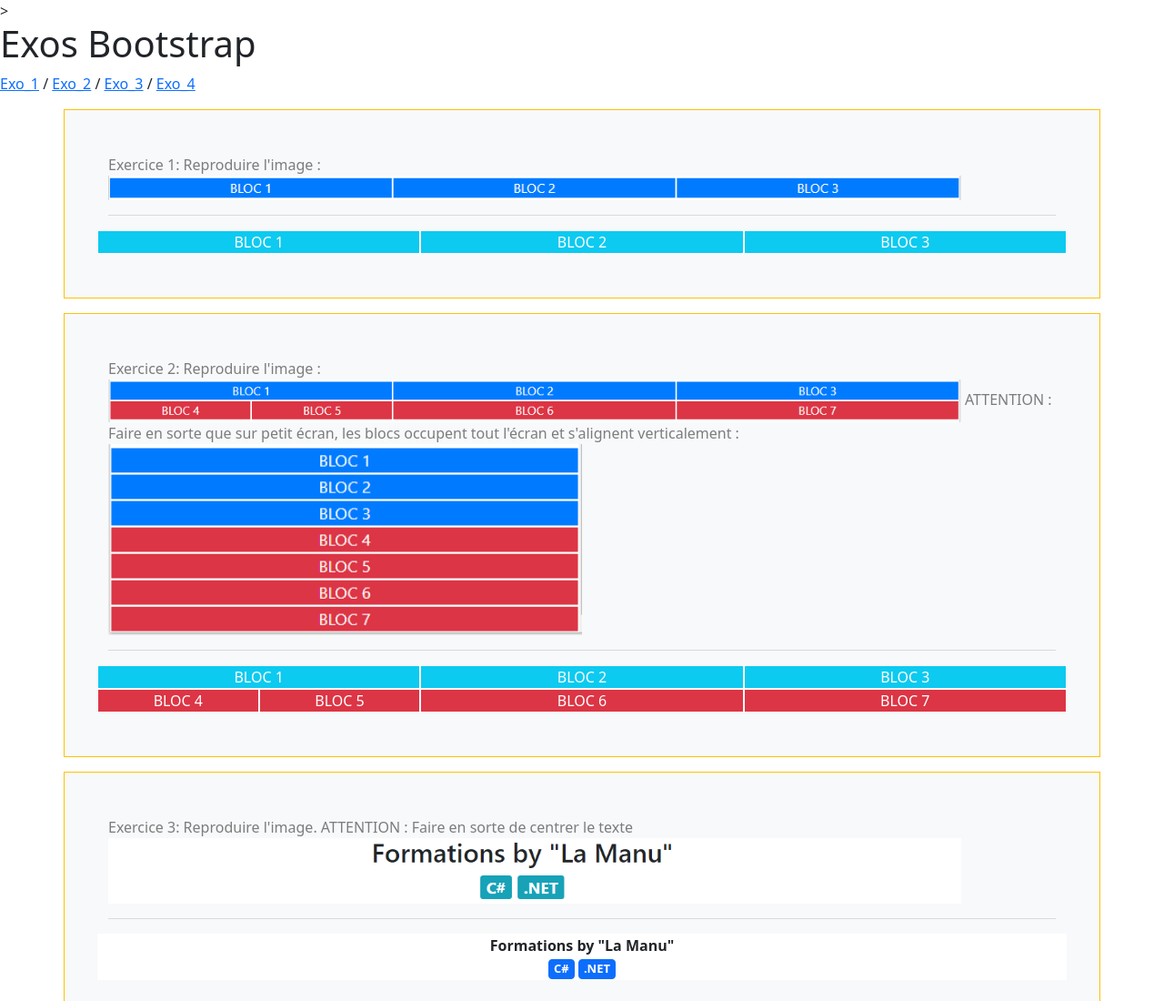
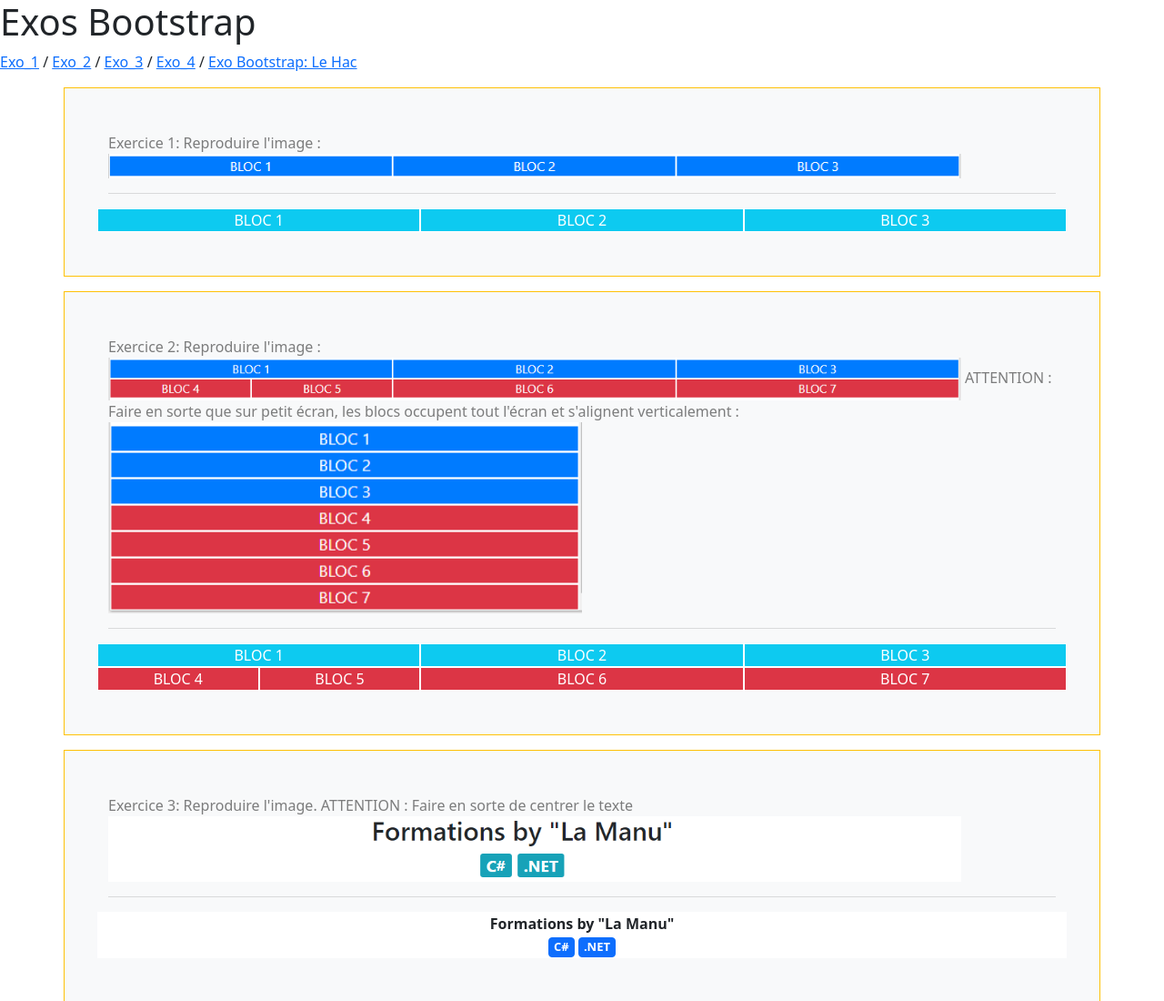
Before and after one commit to VeroBrossard/ExoBootstrap, a plain HTML site: page liste_exos_BS.html in a window 1280 px wide. Shown: the top 1100 px of the page at 91% size. Drawn offline with nearby package versions, Linux system fonts and the light colour scheme.

Commit message:
mofif de css

```diff
--- a/index_2.html
+++ b/index_2.html
@@ -6,8 +6,9 @@
     <meta name="viewport" content="width=device-width, initial-scale=1.0">
     <title>Enavantlehac</title>
     <link href="https://cdn.jsdelivr.net/npm/bootstrap@5.0.0-beta1/dist/css/bootstrap.min.css" rel="stylesheet"
-        integrity="sha384-giJF6kkoqNQ00vy+HMDP7azOuL0xtbfIcaT9wjKHr8RbDVddVHyTfAAsrekwKmP1" crossorigin="anonymous">
+    integrity="sha384-giJF6kkoqNQ00vy+HMDP7azOuL0xtbfIcaT9wjKHr8RbDVddVHyTfAAsrekwKmP1" crossorigin="anonymous">
     <link href="css/style.css" rel="stylesheet">
+    <link rel="stylesheet" href="assets/Awesome_web/css/brands.min.css" />
 </head>
 
 <body>
@@ -16,6 +17,7 @@
         <div class="container p-5 text-center">
             <div class="row">
                 <h5 class="col-12">JOURNEE 8</h5>
+               *******<div><i class="fab fa-amazon"></i></div> ********
             </div>
         </div>
 
--- a/exercices.html
+++ b/liste_exos_BS.html
@@ -21,13 +21,14 @@
 	<title>Exo Bootstrap / La MANU</title>
 </head>
 
-<body id="haut_de_page"></body>>
+<body id="haut_de_page"></body>
 <h1>Exos Bootstrap</h1>
 <p>
 	<a href="#Exo_1">Exo_1</a> /
 	<a href="#Exo_2">Exo_2</a> /
 	<a href="#Exo_3">Exo_3</a> /
-	<a href="#Exo_4">Exo_4</a>
+	<a href="#Exo_4">Exo_4</a> /
+	<a href="Enavantlehac.html">Exo Bootstrap: Le Hac</a>
 </p>
 <!--  Exercice 1 -->
 <div id="Exo_1" class="container p-5 my-3 bg-light text-dark border border-warning">
```
